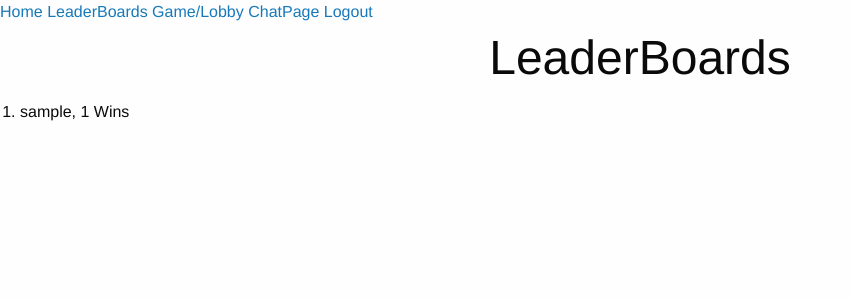
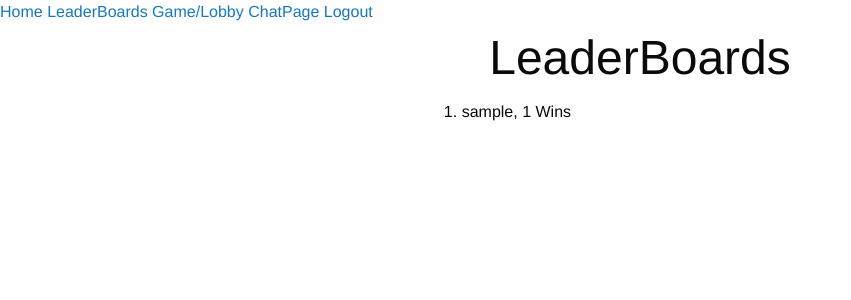
Before and after one commit to GerThor/4Pong, a Django app: page /leaderBoard/ in a window 1280 px wide. Shown: the top 300 px of the page, without its empty margins (0-851 px from the left). Run offline with Django 3.2, Linux system fonts and the light colour scheme; a user stored in the database is signed in; tables that the repository leaves empty hold one stand-in row (values such as "Sample post").

Commit message:
Working incrementWins

```diff
--- a/fourpong/myapp/templates/leaderBoard.html
+++ b/fourpong/myapp/templates/leaderBoard.html
@@ -7,6 +7,8 @@
     line-height: 1.5 ;
   }
 </style>
+<div class="grid-x grid-padding-x">
+  <div class="large-4 medium-4 small-12 large-offset-4 medium-offset-4 cell">
 
 <div style="text-align:center;">
   <h1>{{ header }}</h1>
@@ -26,6 +28,9 @@
 
 </div>
 
+  </div>
+</div>
+
 <!-- Production version, Uncomment and use instead of Developer when hosting for real -->
 <script src="https://cdn.jsdelivr.net/npm/vue"></script>
 <script src="https://cdn.jsdelivr.net/npm/axios/dist/axios.min.js"></script>
```
